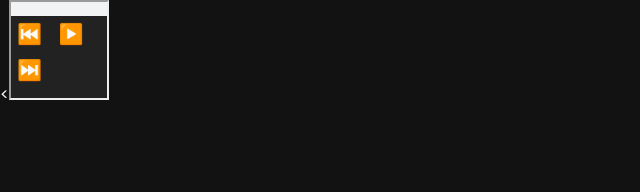
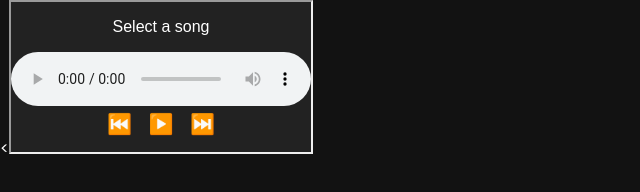
Before and after one commit to SoumodeepGoswami/soumodeepgoswami.github.io, a plain HTML site: page index.html in a window 1280 px wide. Shown: the whole page, without its empty margins (0-640 px from the left). Drawn offline with Linux system fonts and the light colour scheme.

Commit message:
Update index.html

```diff
--- a/index.html
+++ b/index.html
@@ -12,7 +12,7 @@
 </head>
 
 <body class="dark-mode">
-    <<iframe src="https://soumodeepgoswami.github.io/static/Songs/index.html" width="100vw" height="100vh" style="overflow:hidden;"></iframe>
+    <<iframe src="https://soumodeepgoswami.github.io/static/Songs/index.html" style="overflow:hidden;  width=100vw; height=100vh"></iframe>
 <!--     <header>
         <nav>
             <div class="navbar_links">
```
